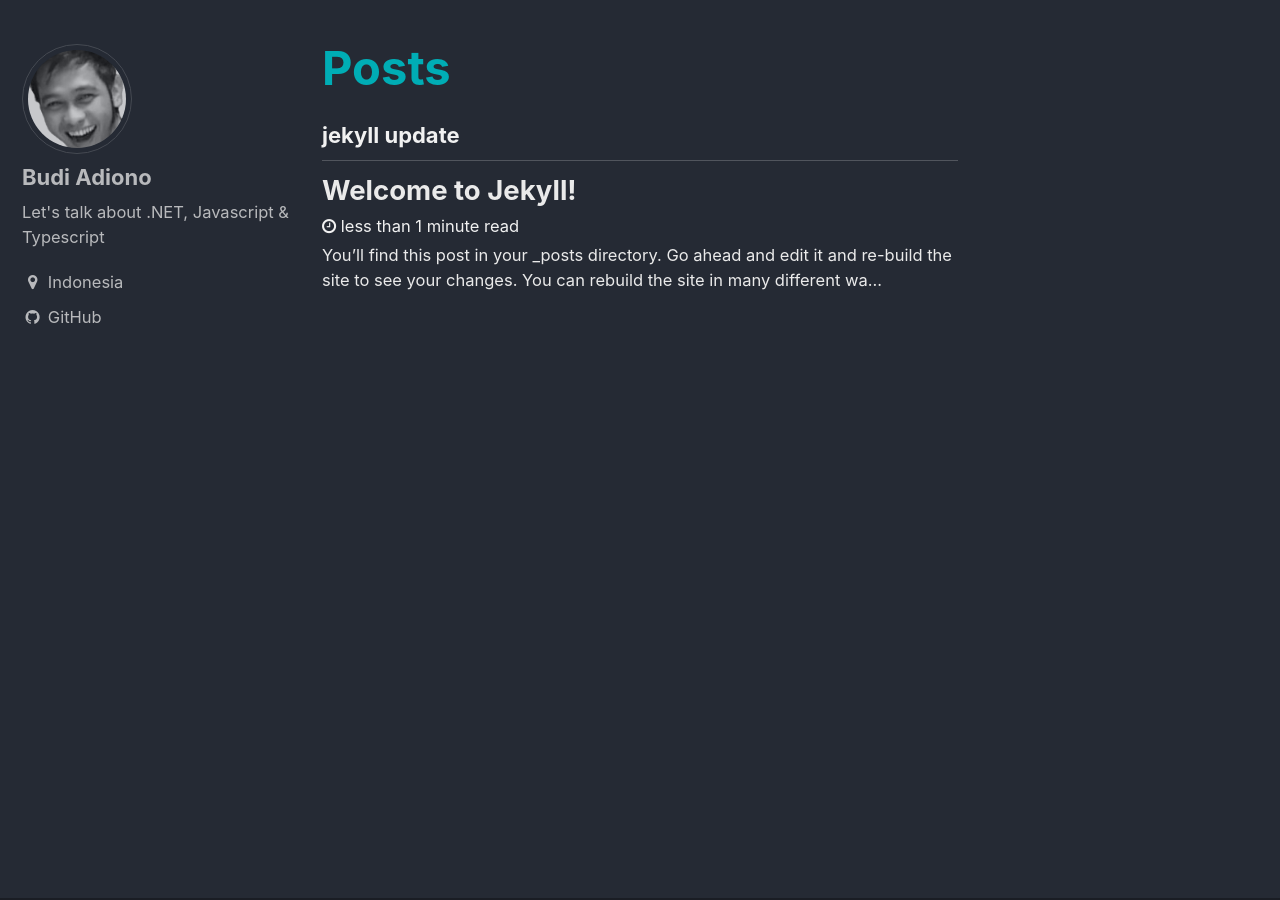
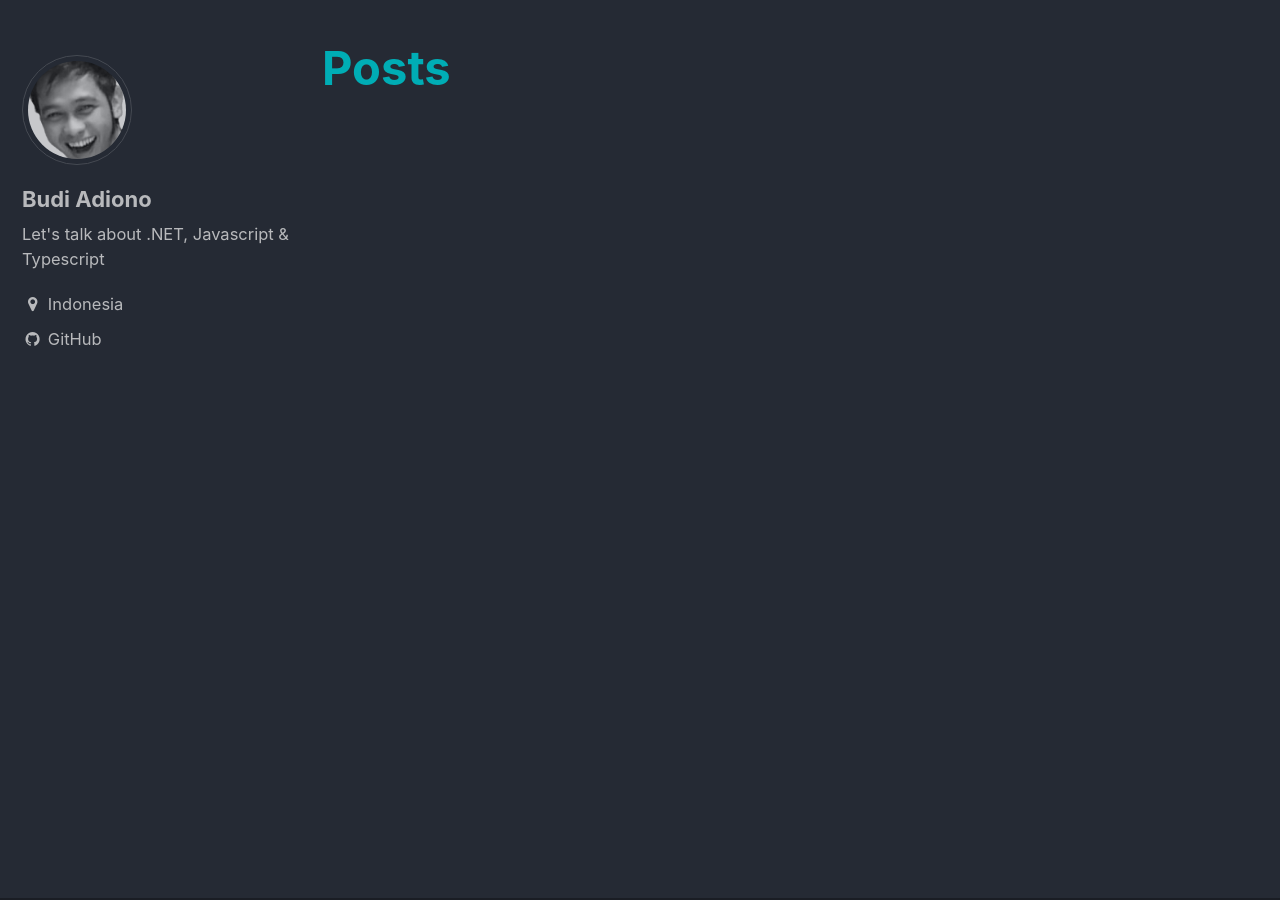
Before and after one commit to budiadiono/budiadiono.github.io, a Jekyll site: the page built from _pages/posts.md, in a window 1280 px wide and 900 px high. Built offline with Jekyll 4.4.1, drawn with Linux system fonts in a browser that asks for light colours.

Commit message:
change theme

```diff
--- a/_includes/author-profile.html
+++ b/_includes/author-profile.html
@@ -8,11 +8,13 @@
 
   {% if author.avatar %}
     <div class="author__avatar">
+      <a class="site-title" href="{{ '/' | absolute_url }}">
       {% if author.avatar contains "://" %}
         <img src="{{ author.avatar }}" alt="{{ author.name }}" itemprop="image">
       {% else %}
         <img src="{{ author.avatar | absolute_url }}" class="author__avatar" alt="{{ author.name }}" itemprop="image">
       {% endif %}
+      </a>
     </div>
   {% endif %}
 
--- a/_posts/2017-09-15-welcome-to-jekyll.markdown
+++ /dev/null
@@ -1,26 +0,0 @@
----
-layout: single
-title:  "Welcome to Jekyll!"
-date:   2017-09-15 12:34:46 +0700
-categories:
-  - jekyll update
----
-You’ll find this post in your `_posts` directory. Go ahead and edit it and re-build the site to see your changes. You can rebuild the site in many different ways, but the most common way is to run `jekyll serve`, which launches a web server and auto-regenerates your site when a file is updated.
-
-To add new posts, simply add a file in the `_posts` directory that follows the convention `YYYY-MM-DD-name-of-post.ext` and includes the necessary front matter. Take a look at the source for this post to get an idea about how it works.
-
-Jekyll also offers powerful support for code snippets:
-
-{% highlight ruby %}
-def print_hi(name)
-  puts "Hi, #{name}"
-end
-print_hi('Tom')
-#=> prints 'Hi, Tom' to STDOUT.
-{% endhighlight %}
-
-Check out the [Jekyll docs][jekyll-docs] for more info on how to get the most out of Jekyll. File all bugs/feature requests at [Jekyll’s GitHub repo][jekyll-gh]. If you have questions, you can ask them on [Jekyll Talk][jekyll-talk].
-
-[jekyll-docs]: https://jekyllrb.com/docs/home
-[jekyll-gh]:   https://github.com/jekyll/jekyll
-[jekyll-talk]: https://talk.jekyllrb.com/
```
Also changed, not shown: _sass/minimal-mistakes/skins/_mine.scss (+12 -0 lines).
